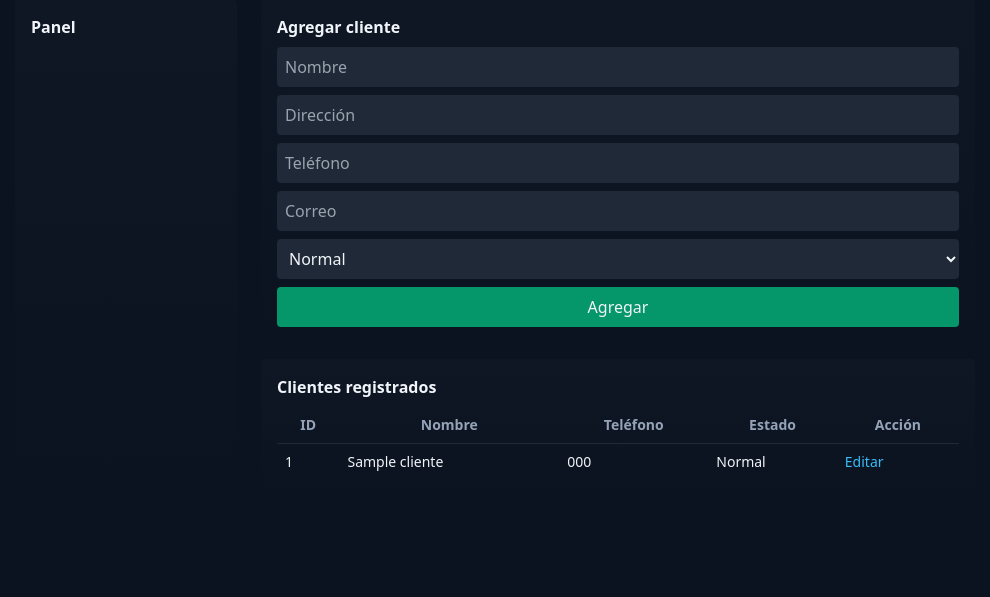
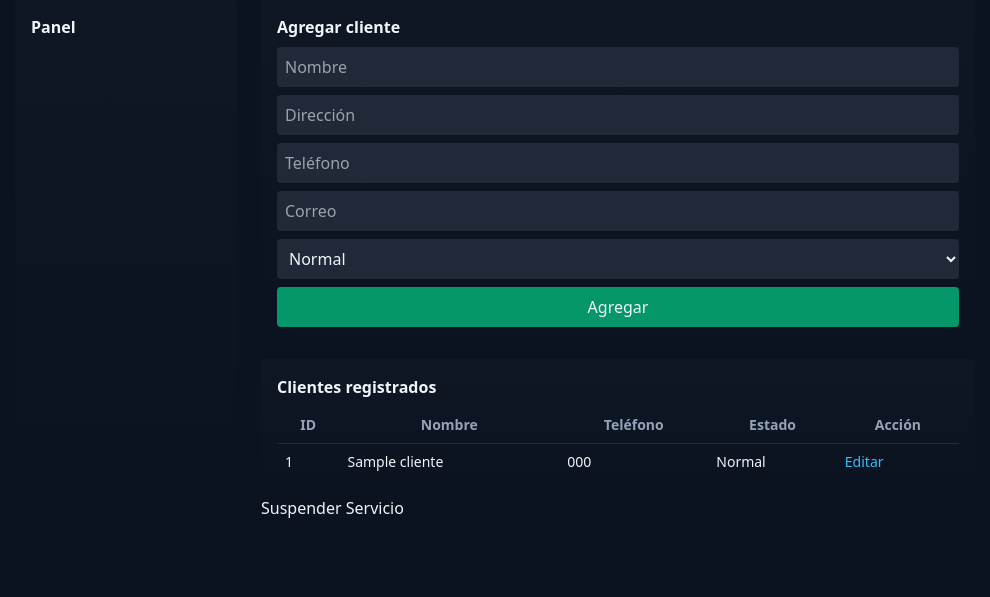
Before and after one commit to ruizjosemanuel177-tech/control_pagos_tecnonlace, a Flask app: template templates/clientes.html in a window 1280 px wide. Shown: the part 81-678 px from the top of the page, without its empty margins (145-1135 px from the left). Run offline with Flask 3, Linux system fonts and the light colour scheme; the template is opened without the code that fills it: most values are stand-ins (such as "Sample title", 1, 10 or a date in 2020); some libraries are stand-ins or nearby versions.

Commit message:
Update clientes.html

```diff
--- a/templates/clientes.html
+++ b/templates/clientes.html
@@ -27,4 +27,12 @@
     </table>
   </div>
 </div>
+<td>
+  <a href="{{ url_for('suspender_servicio', cliente_id=cliente.id) }}"
+     onclick="return confirm('¿Suspender el servicio de {{ cliente.nombre }}?');"
+     class="btn btn-danger btn-sm">
+     Suspender Servicio
+  </a>
+</td>
+
 {% endblock %}
```
